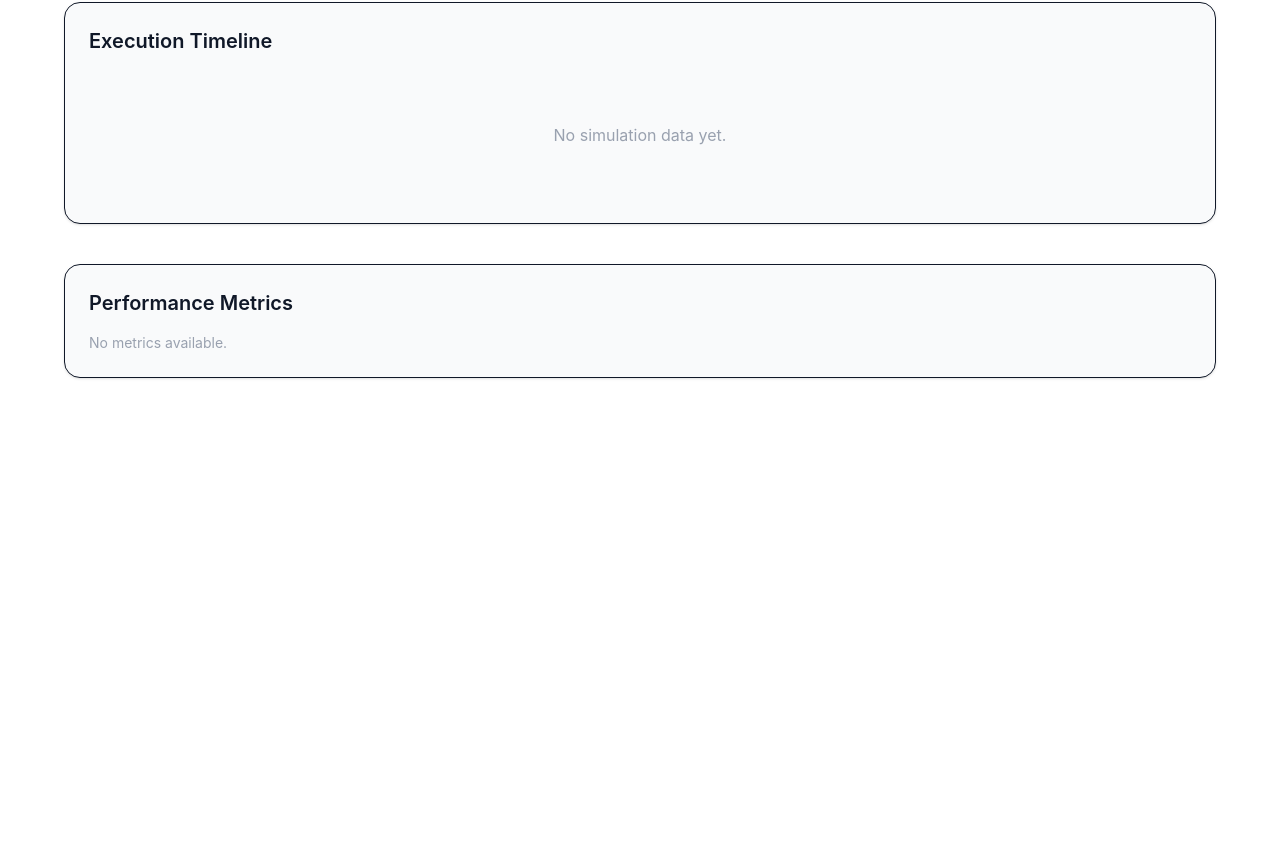
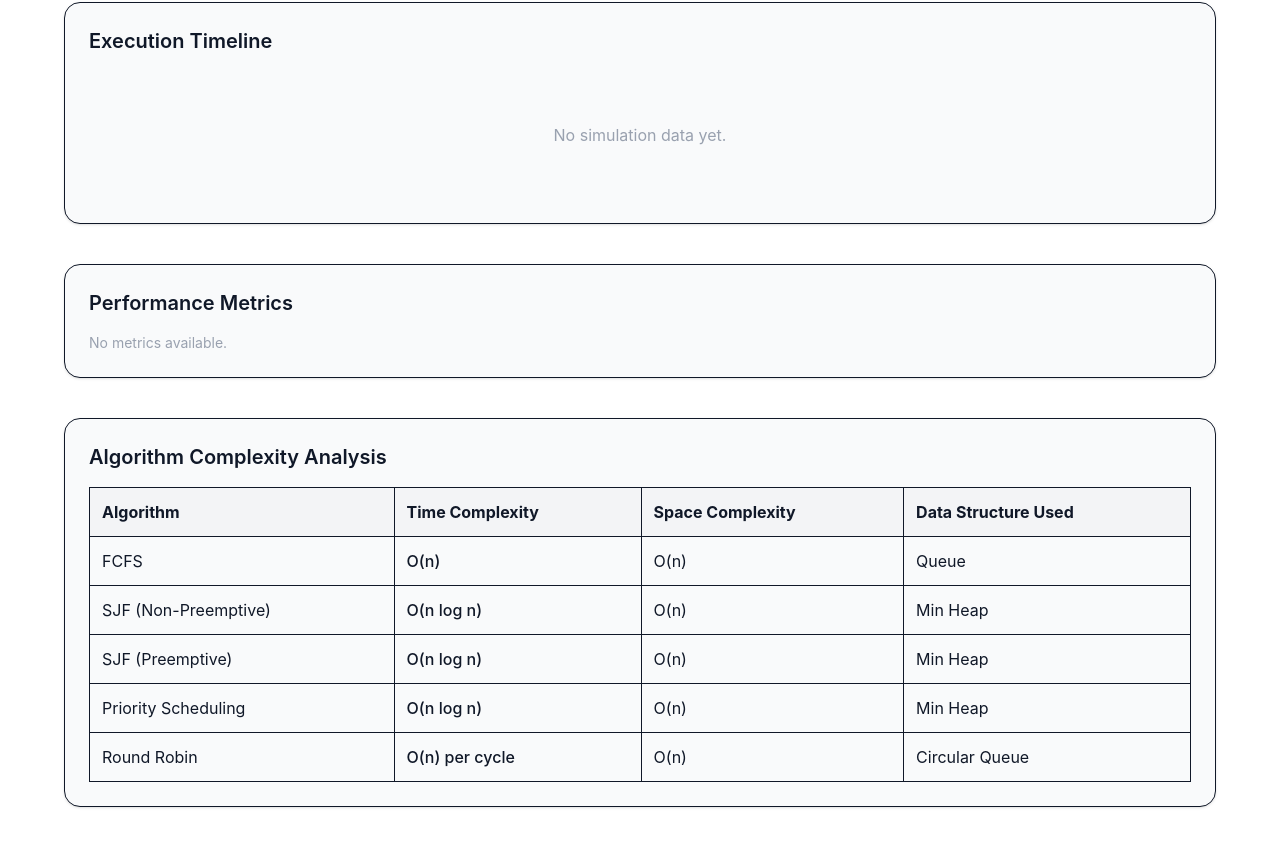
Before and after one commit to Aadarsh-max/realtime, a React (Vite) app: page /simulator in a window 1280 px wide. Shown: the part 788-1635 px from the top of the page. Before the commit the page ends 1206 px from the top, so only its background shows below. Built offline with nearby package versions, Linux system fonts and the light colour scheme.

Commit message:
first commit

```diff
--- /dev/null
+++ b/src/components/ComplexityTable.jsx
@@ -0,0 +1,69 @@
+import React from "react";
+
+const ComplexityTable = () => {
+  const data = [
+    {
+      algorithm: "FCFS",
+      time: "O(n)",
+      space: "O(n)",
+      ds: "Queue",
+    },
+    {
+      algorithm: "SJF (Non-Preemptive)",
+      time: "O(n log n)",
+      space: "O(n)",
+      ds: "Min Heap",
+    },
+    {
+      algorithm: "SJF (Preemptive)",
+      time: "O(n log n)",
+      space: "O(n)",
+      ds: "Min Heap",
+    },
+    {
+      algorithm: "Priority Scheduling",
+      time: "O(n log n)",
+      space: "O(n)",
+      ds: "Min Heap",
+    },
+    {
+      algorithm: "Round Robin",
+      time: "O(n) per cycle",
+      space: "O(n)",
+      ds: "Circular Queue",
+    },
+  ];
+
+  return (
+    <div className="bg-gray-50 p-6 rounded-2xl border shadow-sm">
+      <h2 className="text-xl font-semibold mb-4">
+        Algorithm Complexity Analysis
+      </h2>
+
+      <div className="overflow-x-auto">
+        <table className="w-full border-collapse">
+          <thead>
+            <tr className="bg-gray-100 text-left">
+              <th className="p-3 border">Algorithm</th>
+              <th className="p-3 border">Time Complexity</th>
+              <th className="p-3 border">Space Complexity</th>
+              <th className="p-3 border">Data Structure Used</th>
+            </tr>
+          </thead>
+          <tbody>
+            {data.map((row, index) => (
+              <tr key={index} className="hover:bg-gray-50">
+                <td className="p-3 border">{row.algorithm}</td>
+                <td className="p-3 border font-medium">{row.time}</td>
+                <td className="p-3 border">{row.space}</td>
+                <td className="p-3 border">{row.ds}</td>
+              </tr>
+            ))}
+          </tbody>
+        </table>
+      </div>
+    </div>
+  );
+};
+
+export default ComplexityTable;
--- a/src/pages/Simulator.jsx
+++ b/src/pages/Simulator.jsx
@@ -9,6 +9,7 @@ import GanttChart from "../components/GanttChart";
 import MetricsPanel from "../components/MetricsPanel";
 import SimulationStatus from "../components/SimulationStatus";
 import ComparisonChart from "../components/ComparisonChart";
+import ComplexityTable from "../components/ComplexityTable";
 import Loader from "../components/Loader";
 
 const Simulator = () => {
@@ -131,6 +132,7 @@ const Simulator = () => {
           <MetricsPanel metrics={metrics} />
         </section>
         <ComparisonChart data={comparisonData} />
+        <ComplexityTable />
       </div>
     </div>
   );
```
